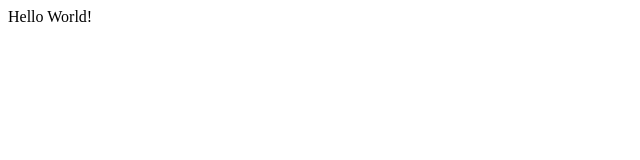
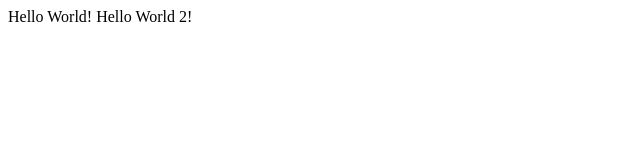
Before and after one commit to dynamicTripp/learning-git, a plain HTML site: page index.html in a window 1280 px wide. Shown: the whole page, without its empty margins (0-640 px from the left). Drawn offline with Linux system fonts and the light colour scheme.

Commit message:
added hello 2

```diff
--- a/index.html
+++ b/index.html
@@ -5,7 +5,7 @@
 <body>
 
 	Hello World!
-
+	Hello World 2!
 </body>
 
 </html>
```
